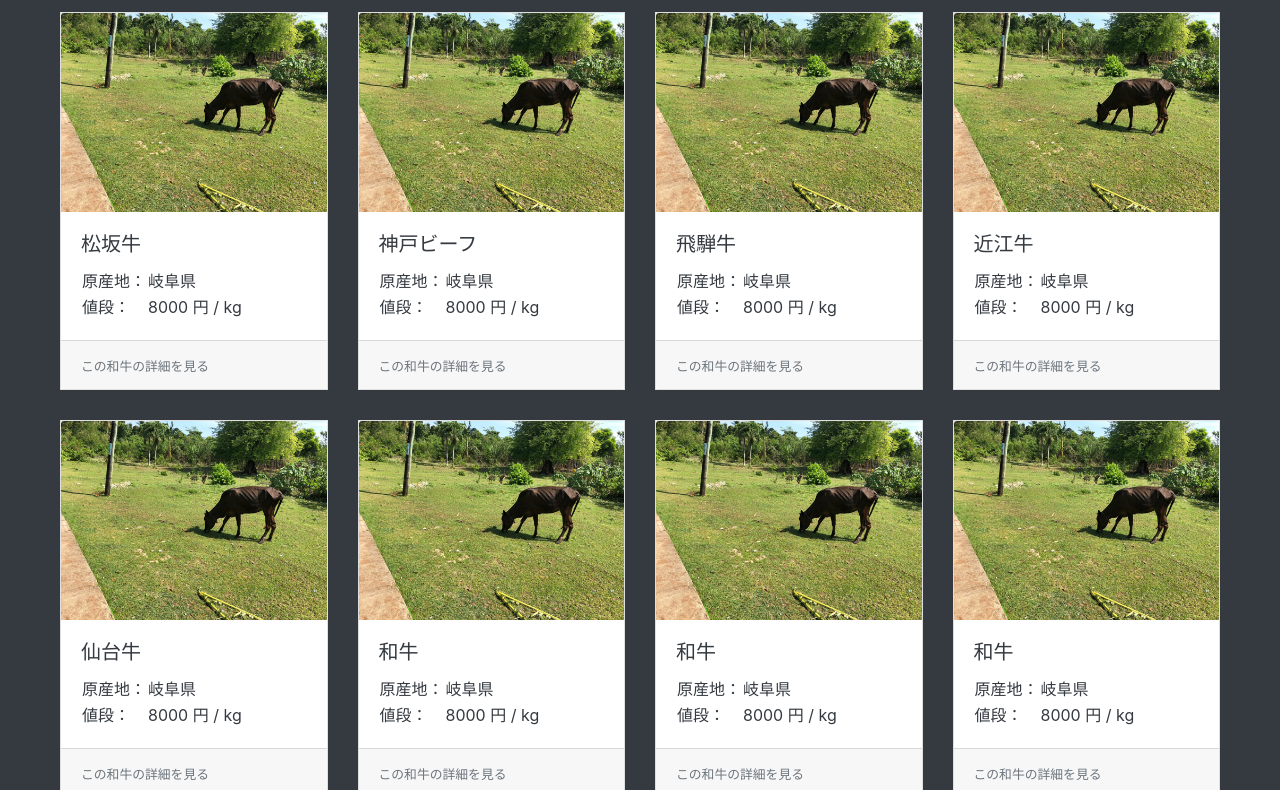
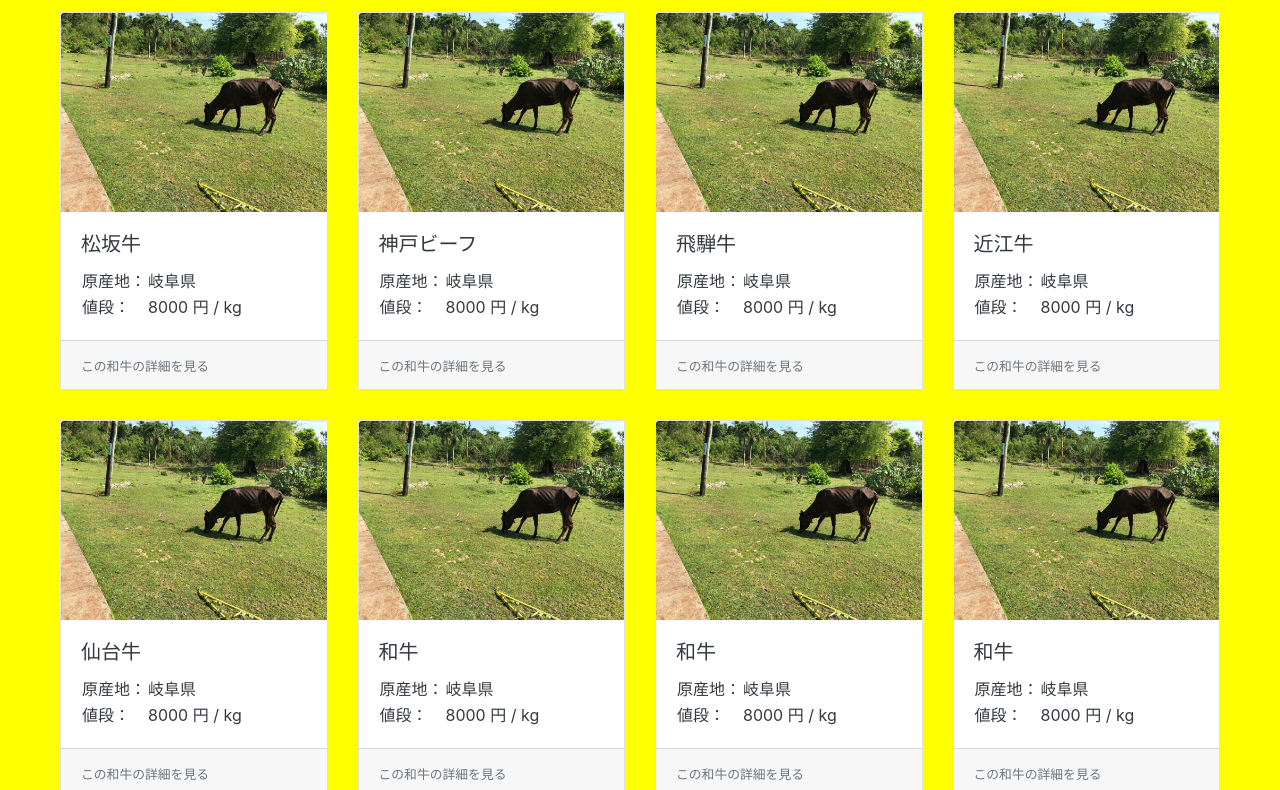
Before and after one commit to takuyanakayama0316-web/wagyu_price, a plain HTML site: page index.html in a window 1280 px wide. Shown: the part 48-838 px from the top of the page. Drawn offline with Linux system fonts and the light colour scheme.

Commit message:
背景の色変更

```diff
--- a/css/style.css
+++ b/css/style.css
@@ -1,5 +1,5 @@
 body {
-  background-color: #343a40;
+  background-color: yellow;
 }
 
 a {
```
